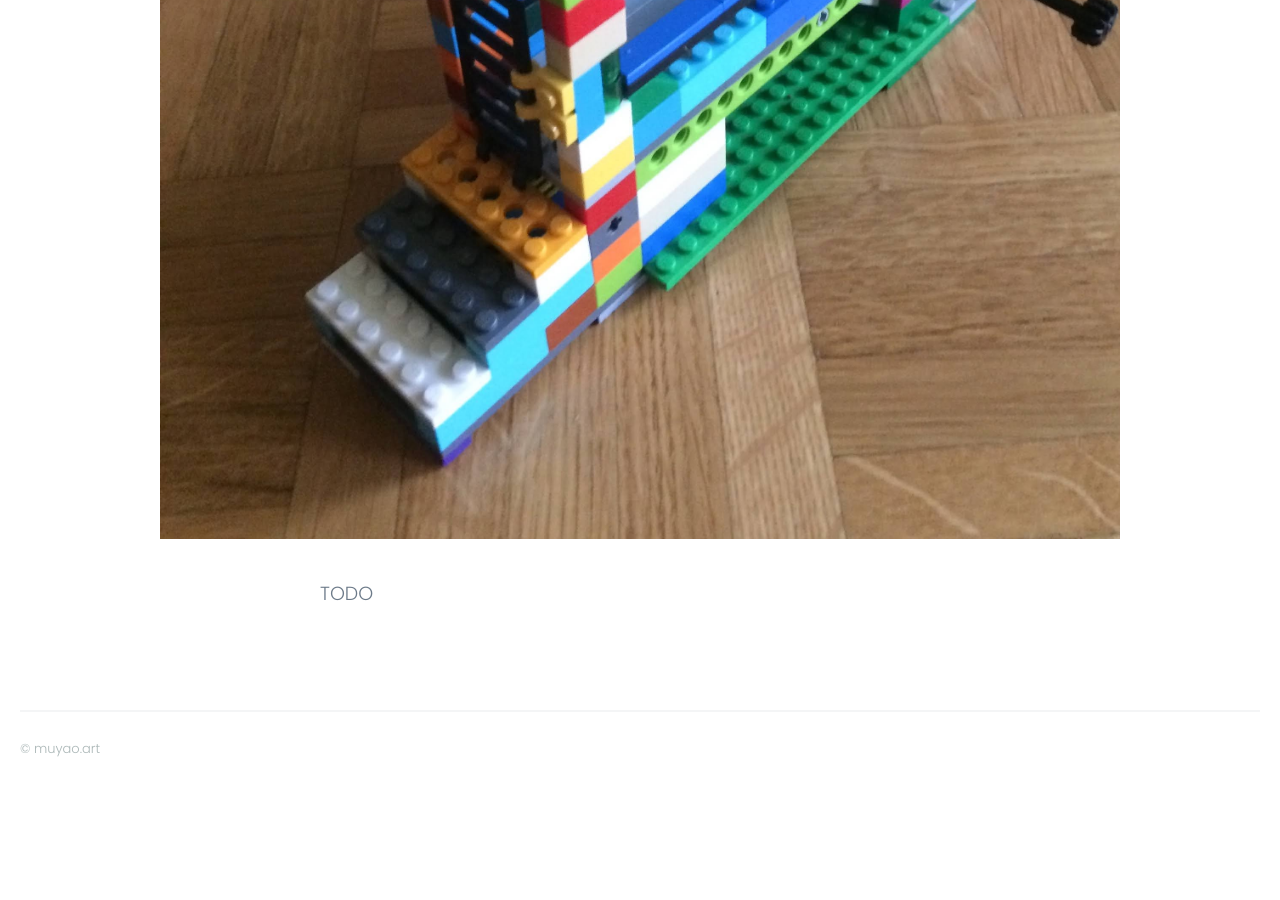
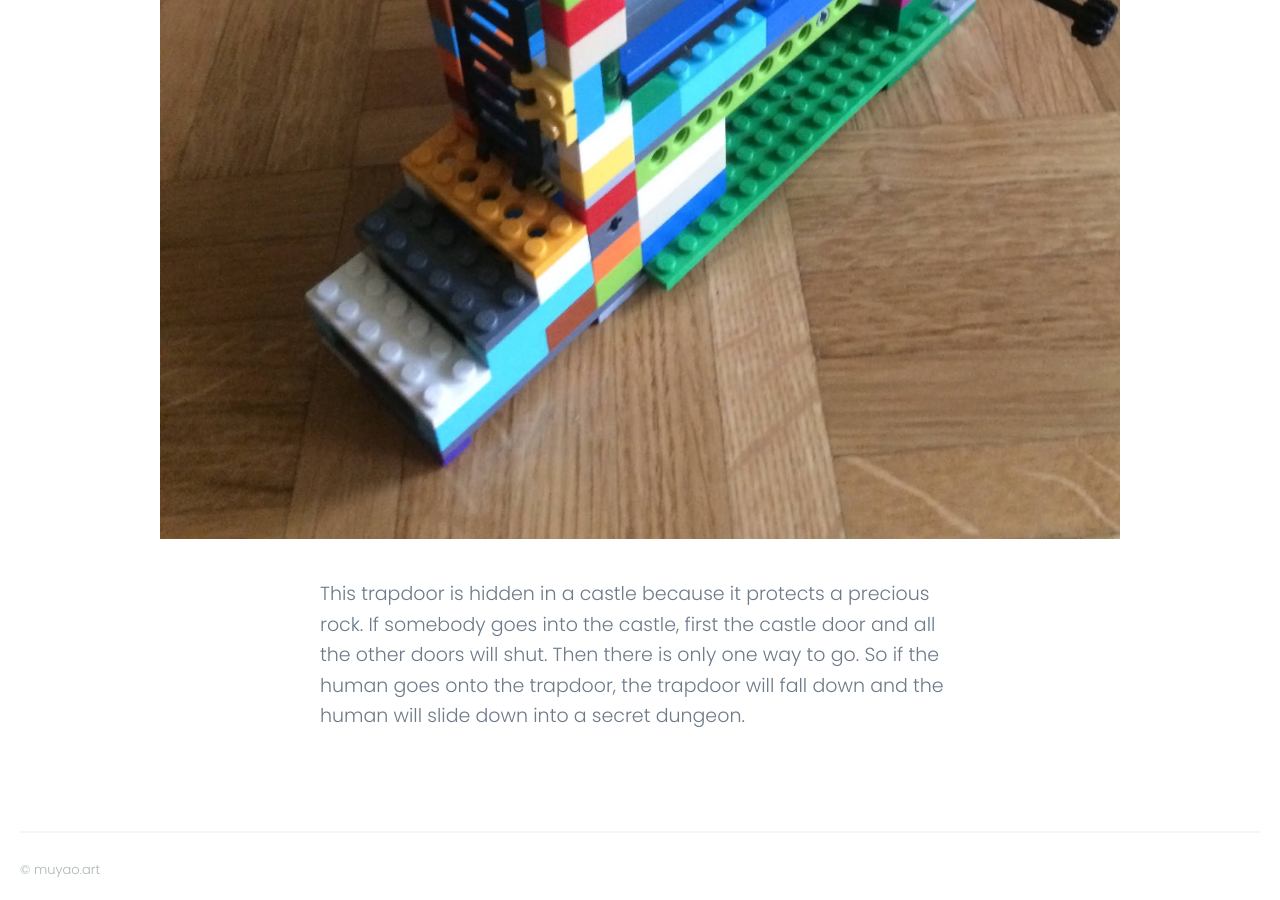
Before and after one commit to muyao/muyao.art, a Jekyll site: the page built from _posts/2020-04-19-trapdoor.md, in a window 1280 px wide and 900 px high, scrolled down 662 px. Built offline with Jekyll 4.4.1, drawn with Linux system fonts in a browser that asks for light colours; nearby versions of some CDN libraries; before the commit the page ends 1441 px from its top, so only the background shows below that.

Commit message:
Update 2020-04-19-trapdoor.md

```diff
--- a/_posts/2020-04-19-trapdoor.md
+++ b/_posts/2020-04-19-trapdoor.md
@@ -5,4 +5,6 @@ tags: [lego]
 featimg: 2020/trapdoor.jpg
 ---
 
-TODO
+This trapdoor is hidden in a castle because it protects a precious rock. If somebody goes into the castle, first the castle door
+and all the other doors will shut. Then there is only one way to go. So if the human goes onto the trapdoor, the trapdoor will
+fall down and the human will slide down into a secret dungeon.
```
